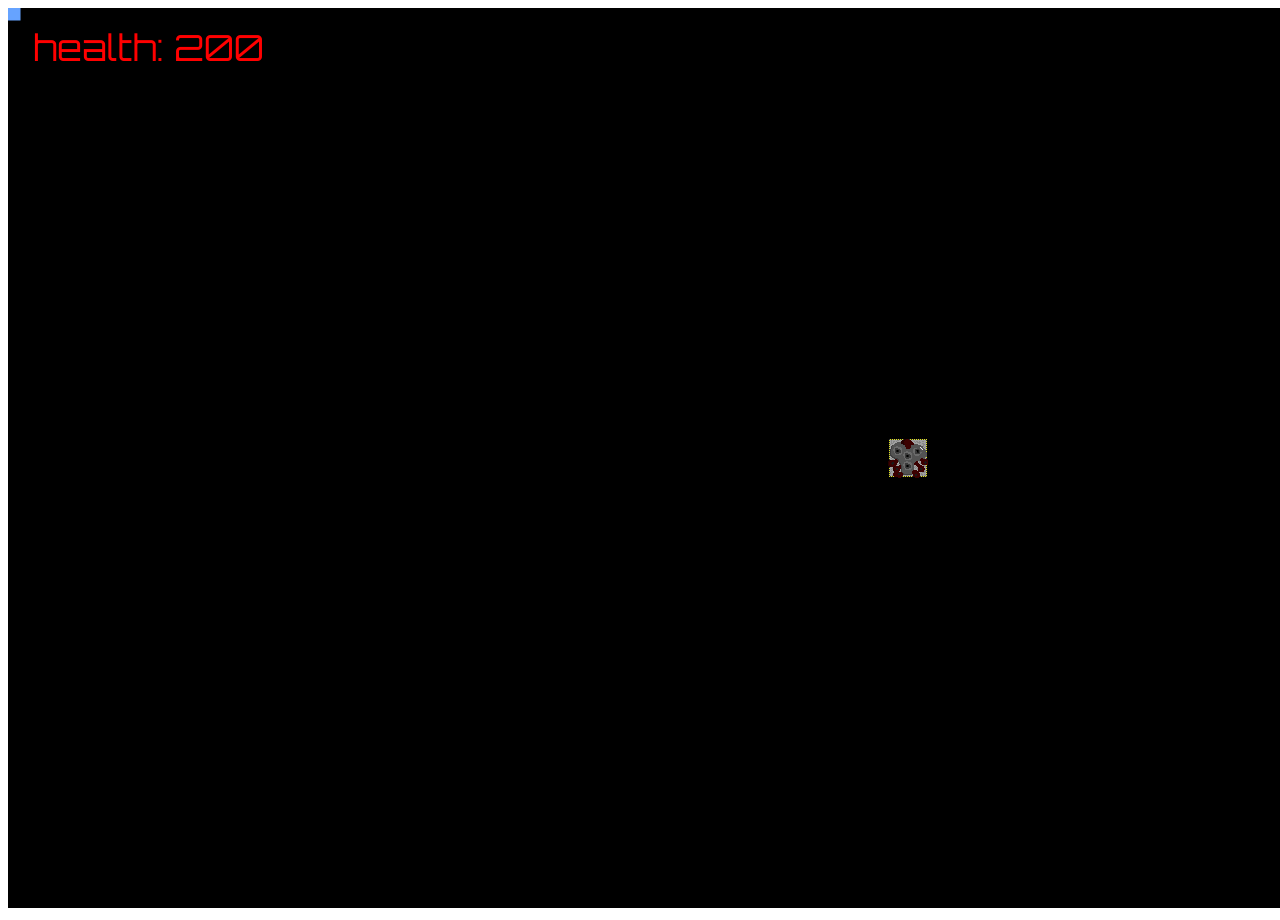
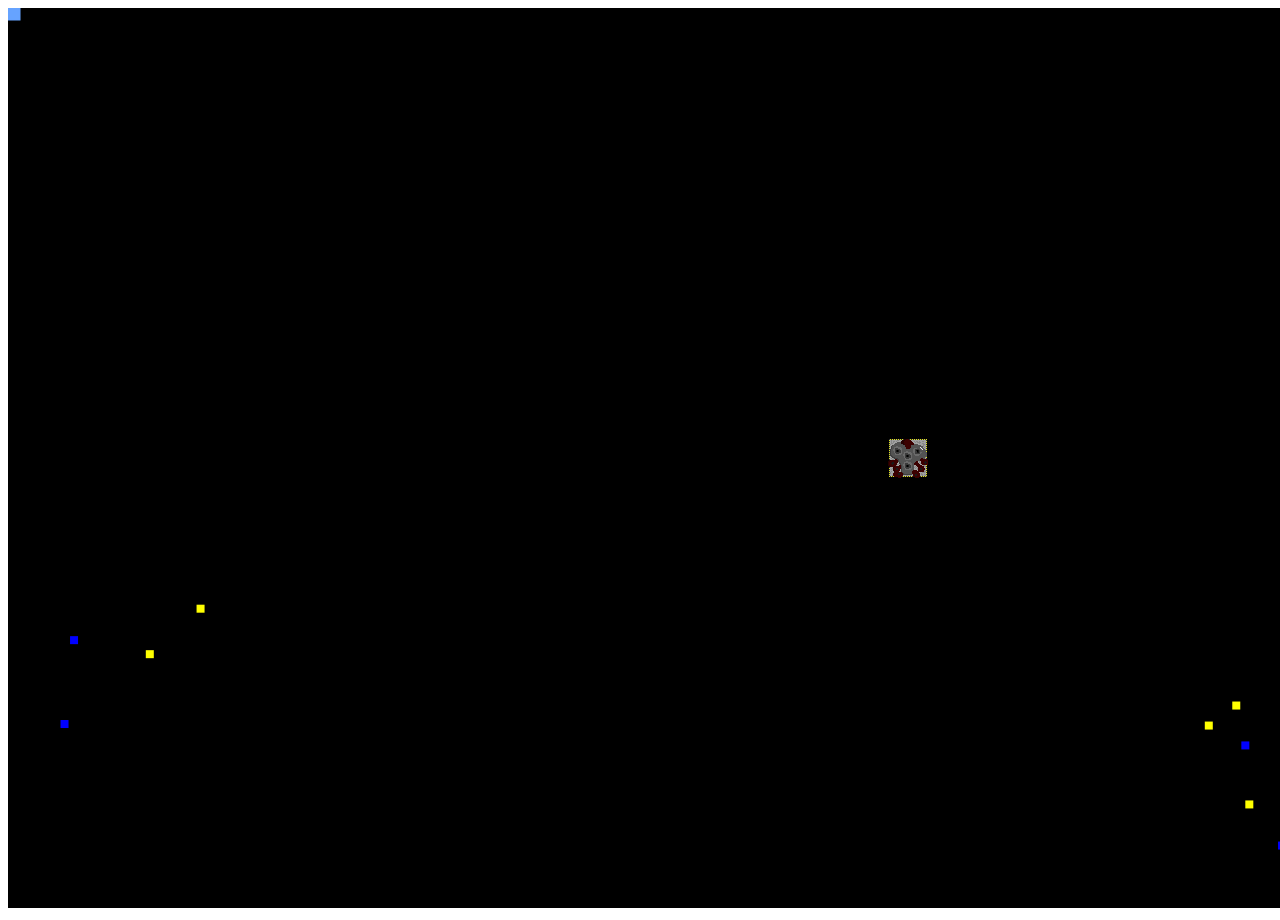
Before and after one commit to TheLunaticist/particles, a plain HTML site: page index.html in a window 1280 px wide. Shown: the top 920 px of the page. Drawn offline with Linux system fonts and the light colour scheme.

Commit message:
introduced the gui manager for later managing the shop and other buttons

```diff
--- /dev/null
+++ b/GUIManager.js
@@ -0,0 +1,43 @@
+class GUIManager {
+	static draw() {
+		Tower.drawBlueprint(window.mouseX, window.mouseY);
+		GUIRenderer.drawStats();
+	}
+
+	static update() {
+
+	}
+}
+
+class GUIRenderer {
+	static STAT_FONT = "36px Orbitron";
+	static STAT_OFFSET = 25;
+
+	static drawStats() {
+		window.ctx.font = GUIRenderer.STAT_FONT;
+
+		window.ctx.fillStyle = "red";
+		let drawStringHealth = "health: " + window.gameState.playerHealth;
+		let height = window.ctx.measureText(drawStringHealth).actualBoundingBoxAscent;
+		window.ctx.fillText(drawStringHealth, 0 + GUIRenderer.offset, height + GUIRenderer.offset);
+
+		window.ctx.fillStyle = "gold";
+		let drawStringMoney = "money: " + window.gameState.money;
+		let measure = window.ctx.measureText(drawStringMoney);
+		window.ctx.fillText(drawStringMoney, window.canvas.width - measure.width - this.offset, measure.actualBoundingBoxAscent + this.offset);
+	}
+
+	static drawEnd() {
+		window.ctx.fillStyle = "red";
+		window.ctx.fillRect(0, 0, window.canvas.width, window.canvas.height);
+
+		window.ctx.fillStyle = "black";
+		window.ctx.font = "100px Orbitron";
+		window.ctx.textBaseline = "alphabetic";
+		let endText = "Game Over";
+		let textBox = window.ctx.measureText(endText);
+		let textX = window.canvas.width / 2 - textBox.width / 2;
+		let textY = window.canvas.height / 2 + textBox.actualBoundingBoxAscent / 2;
+		window.ctx.fillText(endText, textX, textY);
+	}
+}
--- a/Main.js
+++ b/Main.js
@@ -21,6 +21,7 @@ class GameState {
 
 	start() {
 		this.gameStage = GameState.GAME_STAGE_RUNNING;
+		this.roundTime = 0;
 
 		this.projectiles = [];
 		this.enemies = [];
@@ -29,10 +30,7 @@ class GameState {
 		this.playerHealth = GameState.PLAYER_START_HEALTH;
 		this.moneyCooldown = GameState.MAX_MONEY_COOLDOWN;
 		this.money = 40;
-	}
 
-	init() {
-		//TODO query placement
 		this.hq = new HQ(window.canvas.width / 2, window.canvas.height / 2, true);
 		WaveManager.init();
 	}
@@ -56,7 +54,7 @@ class GameState {
 			projectile.draw();
 		});
 
-		GUIRenderer.draw();
+		GUIManager.draw();
 	}
 
 	update() {
@@ -69,18 +67,6 @@ class GameState {
 	}
 
 	runGame() {
-		WaveManager.update();
-
-		//placing tower
-		//TODO check for collisions
-		if(this.placementAttemptPosition != undefined) {
-			if(Tower.canPlace(window.mouseX, window.mouseY)) {
-				window.gameState.money -= Tower.COST;
-				this.towers.push(new Tower(window.mouseX, window.mouseY, true));
-			}
-			this.placementAttemptPosition = undefined;
-		}
-
 		//money
 		if(this.moneyCooldown < 1) {
 			this.money += GameState.MONEY_GAIN;
@@ -102,108 +88,83 @@ class GameState {
 			tower.update();
 		});
 
-		//collision
-		this.enemies.forEach((enemy, index, object) => {
-			if(enemy.doesEntityCollideWith(this.hq)) {
+		//checking if enemies kill hq
+		for(let i = this.enemies.length - 1; i >= 0; i--) {
+			if(this.enemies[i].doesEntityCollideWith(this.hq)) {
 				this.playerHealth -= 10;
-				this.enemies.splice(index, 1);
-
 				if(this.playerHealth <= 0) {
 					this.gameStage = GameState.GAME_STAGE_LOST;
 				}
+
+				this.enemies.splice(i, 1);
 			}
-		});
+		}
 
-		this.enemies.forEach((enemy, eIndex) => {
-			for(let i = 0; i < this.projectiles.length; i++) {
-				if(enemy.doesEntityCollideWith(this.projectiles[i])) {
-					this.enemies.splice(eIndex, 1);
-					this.projectiles.splice(i, 1);
-					window.gameState.money += 10;
+		//checking for collisions with projectiles
+		for(let e = this.enemies.length - 1; e >= 0; e--) {
+			for(let p = this.projectiles.length - 1; p >= 0; p--) {
+				if(this.enemies[e].doesEntityCollideWith(this.projectiles[p])) {
+					this.projectiles.splice(p, 1);
+					let enemyDied = this.enemies[e].takeDamage(1, e);
+					if(enemyDied) {
+						break;
+					}
 				}
 			}
-		});
-	}
-}
+		}
 
-class GUIRenderer {
-	static guiFont = "36px Orbitron";
-	static offset = 25;
+		//placing tower
+		if(this.placementAttemptPosition != undefined) {
+			if(Tower.canPlace(window.mouseX, window.mouseY)) {
+				window.gameState.money -= Tower.COST;
+				this.towers.push(new Tower(window.mouseX, window.mouseY, true));
+			}
+			this.placementAttemptPosition = undefined;
+		}
 
-	static draw() {
-		Tower.drawBlueprint(window.mouseX, window.mouseY);
+		WaveManager.update();
 
-		window.ctx.font = this.guiFont;
-
-		window.ctx.fillStyle = "red";
-		let drawStringHealth = "health: " + window.gameState.playerHealth;
-		let height = window.ctx.measureText(drawStringHealth).actualBoundingBoxAscent;
-		window.ctx.fillText(drawStringHealth, 0 + this.offset, height + this.offset);
-
-		window.ctx.fillStyle = "gold";
-		let drawStringMoney = "money: " + window.gameState.money;
-		let measure = window.ctx.measureText(drawStringMoney);
-		window.ctx.fillText(drawStringMoney, window.canvas.width - measure.width - this.offset, measure.actualBoundingBoxAscent + this.offset);
-	}
-
-	static drawEnd() {
-		window.ctx.fillStyle = "red";
-		window.ctx.fillRect(0, 0, window.canvas.width, window.canvas.height);
-
-		window.ctx.fillStyle = "black";
-		window.ctx.font = "100px Orbitron";
-		window.ctx.textBaseline = "alphabetic";
-		let endText = "Game Over";
-		let textBox = window.ctx.measureText(endText);
-		let textX = window.canvas.width / 2 - textBox.width / 2;
-		let textY = window.canvas.height / 2 + textBox.actualBoundingBoxAscent / 2;
-		window.ctx.fillText(endText, textX, textY);
+		this.roundTime += 1;
 	}
 }
 
 class WaveManager {
-	static timePassed = 0;
-	static waveCooldown = 600;
 
-	static MAX_WAVE_TIME = 100;
-	static BASE_WAVE_AMOUNT = 5;
-	static MAX_SPREAD_RADIUS = 5;
+	static BASE_ENEMY_AMOUNT = 5;
+	static BASE_WAVE_TIME = 60;
+	static waveTime;
 
-	static WORLD_CENTER;
-	static ON_SCREEN_LENGTH;
+	static OFFSCREEN_LENGTH;
+	static SPREAD_RADIUS = 200;
 
 	static init() {
-		WaveManager.WORLD_CENTER = new Vector2(canvas.width / 2, canvas.height / 2);
-		WaveManager.ON_SCREEN_LENGTH = Math.sqrt(Math.pow(canvas.width / 2, 2) + Math.pow(canvas.height / 2, 2));
+		WaveManager.waveTime = WaveManager.BASE_WAVE_TIME;
+		WaveManager.OFFSCREEN_LENGTH = new Vector2(window.canvas.width / 2, window.canvas.height / 2).getLength();
 	}
 
 	static update() {
-		if(WaveManager.waveCooldown < 1) {
-			//do wave
+		if(WaveManager.waveTime <= 0) {
+			WaveManager.waveTime = WaveManager.getCurrentWaveTime();
+
 			WaveManager.spawnWave();
-			//TODO time passed bonus
-			WaveManager.waveCooldown = WaveManager.MAX_WAVE_TIME;
 		} else {
-			WaveManager.waveCooldown--;
+			WaveManager.waveTime -= 1;
 		}
-
-		WaveManager.timePassed += 1;
 	}
 
 	static spawnWave() {
-		let radOfDirection = 2*Math.PI * Math.random();
-		let unitVector = new Vector2(Math.cos(radOfDirection), Math.sin(radOfDirection));
+		let attackVector = Vector2.scaleVec(Vector2.getRandomUnitVec(), WaveManager.OFFSCREEN_LENGTH + WaveManager.SPREAD_RADIUS);
+		let attackOrigin = Vector2.add(attackVector, gameState.hq.rect.getCenter());
+		for(let i = 0; i < WaveManager.BASE_ENEMY_AMOUNT; i++) {
+			let spawnOffset = Vector2.scaleVec(Vector2.getRandomUnitVec(), Math.random() * WaveManager.SPREAD_RADIUS);
+			let hasArmor = Math.random() > 0.5;
+			window.gameState.enemies.push(new Enemy(attackOrigin.x + spawnOffset.x, attackOrigin.y + spawnOffset.y, true, hasArmor * 1));
+		}
 
-		let center = Vector2.scaleVec(unitVector, WaveManager.ON_SCREEN_LENGTH + WaveManager.MAX_SPREAD_RADIUS);
+	}
 
-		for(let i = 0; i < WaveManager.BASE_WAVE_AMOUNT; i++) {
-			let radOfSub = 2*Math.PI * Math.random();
-			let uVector = new Vector2(Math.cos(radOfSub), Math.sin(radOfSub));
-
-			let offset = Vector2.scaleVec(uVector, WaveManager.MAX_SPREAD_RADIUS);
-
-			window.gameState.enemies.push(new Enemy(center.x + offset.x, center.y + offset.y, true));
-		}
+	static getCurrentWaveTime() {
+		return WaveManager.BASE_WAVE_TIME;
 	}
 }
 
@@ -255,8 +216,8 @@ class HQ extends Entity {
 
 class Tower extends Entity {
 	static SIZE = new Vector2(25, 25);
-	static MAX_SHOOT_COOLDOWN = 60;
-	static COST = 20;
+	static MAX_SHOOT_COOLDOWN = 30;
+	static COST = 40;
 
 	static drawBlueprint(x, y) {
 		window.ctx.fillStyle = "#66a3ff";
@@ -306,8 +267,23 @@ class Tower extends Entity {
 
 	tryShoot() {
 		if(window.gameState.enemies[0] != undefined) {
-			let vecToEnemy = Vector2.subtract(window.gameState.enemies[0].rect.getCenter(), this.rect.getCenter());
-			let speedToEnemy = Vector2.scaleVec(vecToEnemy.getNormalized(), 3);
+			let vecToEnemy;
+			let enemy;
+			let smallestDistance = Infinity;
+			for(let i = 0; i < window.gameState.enemies.length; i++) {
+				vecToEnemy = Vector2.subtract(window.gameState.enemies[i].rect.getCenter(), this.rect.getCenter());
+				if(vecToEnemy.getLength() < smallestDistance) {
+					enemy = window.gameState.enemies[i];
+					smallestDistance = vecToEnemy.getLength();
+				}
+			}
+
+			if(enemy == undefined) {
+				return false;
+			}
+
+			let vecToTarget = Vector2.subtract(enemy.rect.getCenter(), this.rect.getCenter());
+			let speedToEnemy = Vector2.scaleVec(vecToTarget.getNormalized(), 6);
 			let myCenter = this.rect.getCenter();
 
 			window.gameState.projectiles.push(new Projectile(myCenter.x, myCenter.y, true, speedToEnemy.x, speedToEnemy.y));
@@ -331,27 +307,31 @@ class Projectile extends Entity {
 	}
 
 	update(index) {
-		//top
-		if(this.rect.bottom < 0 || this.rect.top > canvas.height ||
-		this.rect.right < 0 || this.rect.left > canvas.width) {
-				window.gameState.projectiles.splice(index, 1);
-		}
-
-
 		this.rect.upperLeft.x += this.vel.x;
 		this.rect.upperLeft.y += this.vel.y;
+
+		if(this.rect.bottom < 0 || this.rect.top > canvas.height ||
+			this.rect.right < 0 || this.rect.left > canvas.width) {
+			window.gameState.projectiles.splice(index, 1);
+		}
 	}
 }
 
 class Enemy extends Entity {
-	constructor(x, y, asCenter) {
+	constructor(x, y, asCenter, armor) {
 		super(x, y, asCenter, 8, 8, window.COLLIDER_SHAPE_SQUARE);
 		this.hasTarget = false;
 		this.vel = new Vector2(0, 0);
+		this.armor = armor;
 	}
 
 	draw() {
-		window.ctx.fillStyle = "yellow";
+		if(this.armor > 0) {
+			window.ctx.fillStyle = "blue";
+		} else {
+			window.ctx.fillStyle = "yellow";
+		}
+
 		window.ctx.fillRect(this.rect.upperLeft.x, this.rect.upperLeft.y, this.rect.size.x, this.rect.size.y);
 	}
 
@@ -366,8 +346,14 @@ class Enemy extends Entity {
 		this.rect.upperLeft = Vector2.add(this.rect.upperLeft, this.vel);
 	}
 
-	getCenter() {
-		return new Vector2(this.pos.x + this.size.x / 2, this.pos.y + this.size.y / 2);
+	takeDamage(damage, index) {
+		if(this.armor > 0) {
+			this.armor =- 1;
+			return false;
+		} else {
+			window.gameState.enemies.splice(index, 1);
+			return true;
+		}
 	}
 }
 
@@ -391,7 +377,6 @@ window.canvas.addEventListener("mousedown", (event) => {
 window.gameState = new GameState(100);
 
 //player should place his base here
-window.gameState.init();
 window.gameState.start();
 
 loop();
--- a/Vector2.js
+++ b/Vector2.js
@@ -33,4 +33,9 @@ class Vector2 {
 	static scaleVec(vector, scale) {
 		return new Vector2(vector.x * scale, vector.y * scale);
 	}
+
+	static getRandomUnitVec() {
+		let vecAsRad = Math.random() * 2 * Math.PI;
+		return new Vector2(Math.cos(vecAsRad), Math.sin(vecAsRad));
+	}
 }
--- a/index.html
+++ b/index.html
@@ -9,6 +9,7 @@
 		<link rel="preconnect" href="https://fonts.gstatic.com" crossorigin>
 		<link href="https://fonts.googleapis.com/css2?family=Orbitron&display=swap" rel="stylesheet">
 
+		<script src="GUIManager.js" defer></script>
 		<script src="Rectangle.js" defer></script>
 		<script src="Vector2.js" defer></script>
 		<script src="Main.js" defer></script>
```
